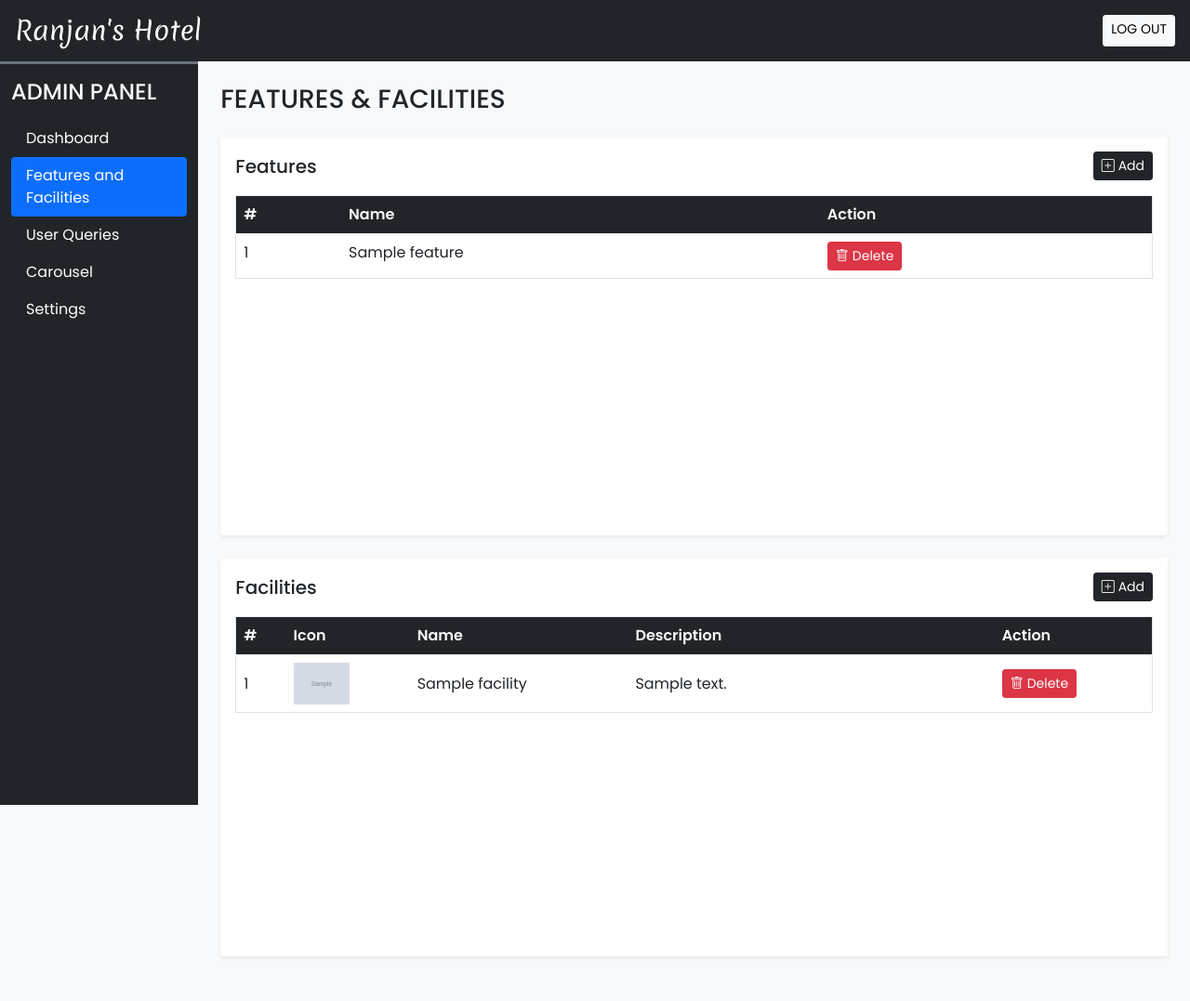
After one commit to Shubhankar-Ranjan/Ranjan-Hotel, a PHP site: page /hotel_booking_system/admin/features_facilities.php in a window 1280 px wide. The commit adds this page. Shown: the whole page at 93% size. Run offline with PHP 8.4, Linux system fonts and the light colour scheme; the visitor is signed in with stand-in values (Sample User, id 1); tables that the repository leaves empty or names only in its code hold one stand-in row (values such as "Sample post"); grey boxes marked "Sample" are stand-in pictures.

Commit message:
make features and facilities dynamic

```diff
--- /dev/null
+++ b/admin/ajax/features_facilities_crud.php
@@ -0,0 +1,115 @@
+<?php
+    require('../inc/db_config.php');
+    require('../inc/essentials.php');
+    adminLogin();
+
+    if(isset($_POST['add_feature']))
+    {
+        $frm_data = filtration($_POST);
+
+        $q = "INSERT INTO `features`(`name`) VALUES (?)";
+        $values = [$frm_data['name']];
+        $res = insert($q,$values,'s');
+        echo $res;
+    }
+
+    if(isset($_POST['get_features']))
+    {
+        $res = selectAll('features');
+        $i = 1;
+
+        while($row = mysqli_fetch_assoc($res))
+        {
+            echo <<<data
+                <tr>
+                    <td>$i</td>
+                    <td>$row[name]</td>
+                    <td>
+                        <button type="button" onclick="rem_feature($row[id])" class="btn btn-danger btn-sm shadow-none">
+                            <i class="bi bi-trash me-1"></i>Delete
+                        </button>
+                    </td>
+                </tr>
+            data;
+            $i++;
+        }
+    }
+
+    if(isset($_POST['rem_feature']))
+    {
+        $frm_data = filtration($_POST);
+        $values = [$frm_data['rem_feature']];
+
+        $q = "DELETE FROM `features` WHERE `id`=?";
+        $res = delete($q,$values,'i');
+        echo $res;
+    }
+
+    if(isset($_POST['add_facility']))
+    {
+        $frm_data = filtration($_POST);
+
+        $img_r = uploadSVGImage($_FILES['icon'],FACILITIES_FOLDER);
+
+        if($img_r == 'inv_img'){
+            echo $img_r;
+        }
+        else if($img_r == 'inv_size'){
+            echo $img_r;
+        }
+        else if($img_r == 'upd_failed'){
+            echo $img_r;
+        }
+        else{
+            $q = "INSERT INTO `facilities`(`icon`, `name`, `description`) VALUES (?,?,?)";
+            $values = [$img_r,$frm_data['name'],$frm_data['desc']];
+            $res = insert($q,$values,'sss');
+            echo $res;
+        }
+    }
+
+    if(isset($_POST['get_facilities']))
+    {
+        $res = selectAll('facilities');
+        $i = 1;
+        $path = FACILITIES_IMG_PATH;
+
+        while($row = mysqli_fetch_assoc($res))
+        {
+            echo <<<data
+                <tr class="align-middle">
+                    <td>$i</td>
+                    <td><img src="$path$row[icon]" width="60px"></td>
+                    <td>$row[name]</td>
+                    <td>$row[description]</td>
+                    <td>
+                        <button type="button" onclick="rem_facility($row[id])" class="btn btn-danger btn-sm shadow-none">
+                            <i class="bi bi-trash me-1"></i>Delete
+                        </button>
+                    </td>
+                </tr>
+            data;
+            $i++;
+        }
+    }
+
+    if(isset($_POST['rem_facility']))
+    {
+        $frm_data = filtration($_POST);
+        $values = [$frm_data['rem_facility']];
+
+        $pre_q = "SELECT * FROM `facilities` WHERE `id`=?";
+        $res = select($pre_q,$values,'i');
+        $img = mysqli_fetch_assoc($res);
+
+        if(deleteImage($img['icon'],FACILITIES_FOLDER)){
+            $q = "DELETE FROM `facilities` WHERE `id`=?";
+            $res = delete($q,$values,'i');
+            echo $res;
+        }
+        else{
+            echo 0;
+        }
+    }
+
+?>
--- /dev/null
+++ b/admin/features_facilities.php
@@ -0,0 +1,153 @@
+<?php
+    require('inc/essentials.php');
+    require('inc/db_config.php');
+    adminLogin();
+?>
+
+<!DOCTYPE html>
+<html lang="en">
+<head>
+    <meta charset="UTF-8">
+    <meta http-equiv="X-UA-Compatible" content="IE=edge">
+    <meta name="viewport" content="width=device-width, initial-scale=1.0">
+    <title>Admin Panel - Features & Facilities</title>
+    <?php require('inc/links.php'); ?>
+</head>
+<body class="bg-light">
+
+    <?php require('inc/header.php'); ?>
+
+    <div class="container-fluid" id="main-content">
+        <div class="row">
+            <div class="col-lg-10 ms-auto p-4 overflow-hidden">
+                <h3 class="mb-4">FEATURES & FACILITIES</h3>
+
+                <div class="card border-0 shadow-sm mb-4">
+                    <div class="card-body">
+
+                        <div class="d-flex align-items-center justify-content-between mb-3 ">
+                            <h5 class="card-title m-0">Features</h5>
+                            <button type="button" class="btn btn-dark shadow-none btn-sm" data-bs-toggle="modal" data-bs-target="#feature-s">
+                                <i class="bi bi-plus-square me-1"></i>Add
+                            </button>
+                        </div>
+
+                        <div class="table-responsive-md" style="height: 350px; overflow-y: scroll;">
+                            <table class="table table-hover border">
+                                <thead class="sticky-top">
+                                    <tr class="bg-dark text-light">
+                                    <th scope="col">#</th>
+                                    <th scope="col">Name</th>
+                                    <th scope="col">Action</th>
+                                    </tr>
+                                </thead>
+
+                                <tbody id="feature-data">
+                                </tbody>
+                            </table>
+                        </div>
+
+                    </div>
+                </div>
+
+                <div class="card border-0 shadow-sm mb-4">
+                    <div class="card-body">
+
+                        <div class="d-flex align-items-center justify-content-between mb-3 ">
+                            <h5 class="card-title m-0">Facilities</h5>
+                            <button type="button" class="btn btn-dark shadow-none btn-sm" data-bs-toggle="modal" data-bs-target="#facility-s">
+                                <i class="bi bi-plus-square me-1"></i>Add
+                            </button>
+                        </div>
+
+                        <div class="table-responsive-md" style="height: 350px; overflow-y: scroll;">
+                            <table class="table table-hover border">
+                                <thead class="sticky-top">
+                                    <tr class="bg-dark text-light">
+                                    <th scope="col">#</th>
+                                    <th scope="col">Icon</th>
+                                    <th scope="col">Name</th>
+                                    <th scope="col" width="40%">Description</th>
+                                    <th scope="col">Action</th>
+                                    </tr>
+                                </thead>
+
+                                <tbody id="facilities-data">
+                                </tbody>
+                            </table>
+                        </div>
+
+                    </div>
+                </div>
+
+
+            </div>
+        </div>
+    </div>
+
+    <!-- Feature Modal -->
+
+    <div class="modal fade" id="feature-s" data-bs-backdrop="static" data-bs-keyboard="true" tabindex="-1" aria-labelledby="staticBackdropLabel" aria-hidden="true">
+        <div class="modal-dialog">
+            <form id="feature_s_form">
+                <div class="modal-content">
+                    <div class="modal-header">
+                        <h5 class="modal-title">Add Feature</h5>
+                        <button type="button" class="btn-close" data-bs-dismiss="modal" aria-label="Close"></button>
+                    </div>
+                    <div class="modal-body">
+                        <div class="mb-3">
+                            <label class="form-label fw-bold">Name</label>
+                            <input type="text" name="feature_name" class="form-control shadow-none" required>
+                        </div>
+                    </div>
+                    <div class="modal-footer">
+                        <button type="reset" class="btn text-secondary shadow-none" data-bs-dismiss="modal">CANCEL</button>
+                        <button type="submit" class="btn custom-bg text-white shadow-none">SUBMIT</button>
+                    </div>
+                </div>
+            </form>
+
+        </div>
+    </div>
+
+    <!-- Facility Modal -->
+    <div class="modal fade" id="facility-s" data-bs-backdrop="static" data-bs-keyboard="true" tabindex="-1" aria-labelledby="staticBackdropLabel" aria-hidden="true">
+        <div class="modal-dialog">
+            <form id="facility_s_form">
+                <div class="modal-content">
+                    <div class="modal-header">
+                        <h5 class="modal-title">Add Facility</h5>
+                        <button type="button" class="btn-close" data-bs-dismiss="modal" aria-label="Close"></button>
+                    </div>
+                    <div class="modal-body">
+                        <div class="mb-3">
+                            <label class="form-label fw-bold">Name</label>
+                            <input type="text" name="facility_name" class="form-control shadow-none" required>
+                        </div>
+                            <div class="mb-3">
+                                <label class="form-label fw-bold">Icon</label>
+                                <input type="file" name="facility_icon" accept=".svg" class="form-control shadow-none" required>
+                            </div>
+                            <div class="mb-3">
+                                <label class="form-label">Description</label>
+                                <textarea name="facility_desc" class="form-control shadow-none" rows="3"></textarea>
+                            </div>
+                    </div>
+                    <div class="modal-footer">
+                        <button type="reset" class="btn text-secondary shadow-none" data-bs-dismiss="modal">CANCEL</button>
+                        <button type="submit" class="btn custom-bg text-white shadow-none">SUBMIT</button>
+                    </div>
+                </div>
+            </form>
+
+        </div>
+    </div>
+
+
+
+    <?php require('inc/scripts.php'); ?>
+    <script src="scripts/features_facilities.js"></script>
+
+</body>
+</html>
--- a/admin/inc/essentials.php
+++ b/admin/inc/essentials.php
@@ -5,12 +5,14 @@
     define('SITE_URL','http://127.0.0.1/hotel_booking_system/');
     define('ABOUT_IMG_PATH',SITE_URL.'image/about/');
     define('CAROUSEL_IMG_PATH',SITE_URL.'image/carousel/');
+    define('FACILITIES_IMG_PATH',SITE_URL.'image/facilities/');
 
     // backend uploads process needs this data
 
     define('UPLOAD_IMAGE_PATH',$_SERVER['DOCUMENT_ROOT'].'/hotel_booking_system/image/'); //$_SERVER['DOCUMENT_ROOT'] will return the absolute path of the server
     define('ABOUT_FOLDER','about/');
     define('CAROUSEL_FOLDER','carousel/');
+    define('FACILITIES_FOLDER','facilities/');
 
     // function to redirect to a new page
     function redirect($url){
@@ -82,4 +84,30 @@
             return false;
         }
     }
+
+    function uploadSVGImage($image,$folder)
+    {
+        $valid_mime = ['image/svg+xml'];
+        $img_mime = $image['type'];
+
+        if(!in_array($img_mime,$valid_mime)){
+            return 'inv_img'; // invalid image mime or format
+        }
+        else if(($image['size']/(1024*1024))>2){
+            return 'inv_size'; // invalid image size that is size is greater than 2mb
+        }
+        else{
+            $ext = pathinfo($image['name'],PATHINFO_EXTENSION);
+            $rname = 'IMG_'.random_int(11111,99999).".$ext";
+
+            $img_path = UPLOAD_IMAGE_PATH.$folder.$rname;
+            if(move_uploaded_file($image['tmp_name'],$img_path)){
+                return $rname;
+            }
+            else{
+                return 'upd_failed';
+            }
+        }
+
+    }
 ?>
--- a/admin/inc/header.php
+++ b/admin/inc/header.php
@@ -16,6 +16,9 @@
                     <a class="nav-link text-white" href="dashboard.php">Dashboard</a>
                 </li>
                 <li class="nav-item">
+                    <a class="nav-link text-white" href="features_facilities.php">Features and Facilities</a>
+                </li>
+                <li class="nav-item">
                     <a class="nav-link text-white" href="user_queries.php">User Queries</a>
                 </li>
                 <li class="nav-item">
--- a/admin/inc/scripts.php
+++ b/admin/inc/scripts.php
@@ -11,6 +11,11 @@
             </div>
         `;
         document.body.append(element);
+        setTimeout(remAlert, 2000);
+    }
+
+    function remAlert(){
+        document.getElementsByClassName('alert')[0].remove();
     }
 
     function setActive()
--- a/admin/scripts/settings.js
+++ b/admin/scripts/settings.js
@@ -168,7 +168,7 @@ function upd_contacts()
 team_s_form.addEventListener('submit',function(e){
     e.preventDefault();
     add_member();
-})
+});
 
 function add_member()
 {
--- a/admin/settings.php
+++ b/admin/settings.php
@@ -241,7 +241,7 @@
                                 </div>
                                 <div class="modal-body">
                                     <div class="mb-3">
-                                        <label class="form-label fw-bold">Name Title</label>
+                                        <label class="form-label fw-bold">Name</label>
                                         <input type="text" name="member_name" id="member_name_inp" class="form-control shadow-none" required>
                                     </div>
                                         <div class="mb-3">
--- a/include/header.php
+++ b/include/header.php
@@ -108,7 +108,7 @@
                             </div>
                             <div class="col-md-12 p-0 mb-3">
                                 <label class="form-label">Address</label>
-                                <textarea class="form-control shadow-none"rows="1"></textarea>
+                                <textarea class="form-control shadow-none" rows="1"></textarea>
                             </div>
                             <div class="col-md-6 ps-0 mb-3">
                                 <label class="form-label">Pin Code</label>
--- a/index.php
+++ b/index.php
@@ -456,6 +456,7 @@
       centeredSlides: true,
       slidesPerView: "auto",
       slidesPerView: "3",
+      loop: "true",
       coverflowEffect: {
         rotate: 50,
         stretch: 0,
```
Also changed, not shown: admin/scripts/features_facilities.js (added, +146 -0 lines), facilities.php (+17 -65 lines), Image/about/IMG_40524.png (renamed from Image/about/IMG_26368.png), Image/carousel/IMG_67352.png (renamed from Image/carousel/IMG_77971.png), Image/facilities/IMG_98654.svg (renamed from Image/facilities/wifi.svg), Image/facilities/ac.svg (deleted), Image/facilities/cooler.svg (deleted), Image/facilities/ipod.svg (deleted), Image/facilities/massage.svg (deleted), Image/facilities/tv.svg (deleted).
